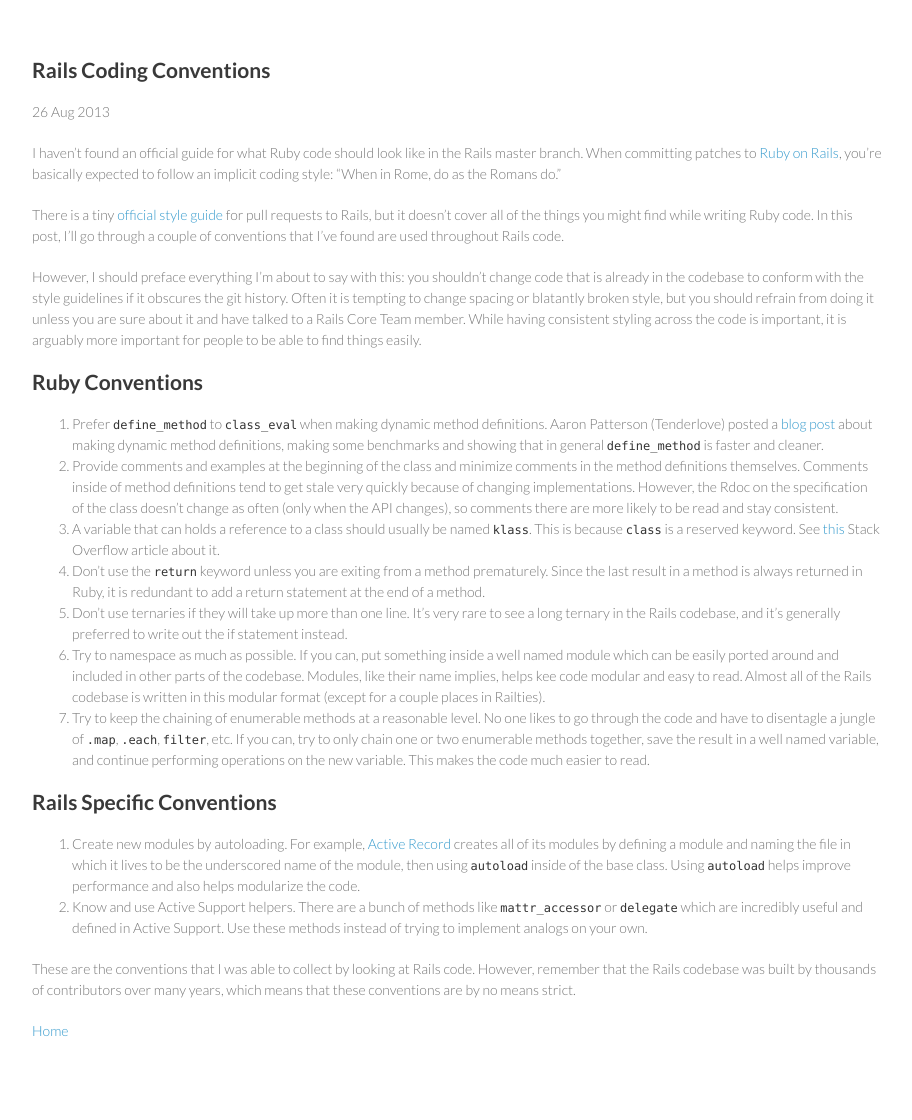
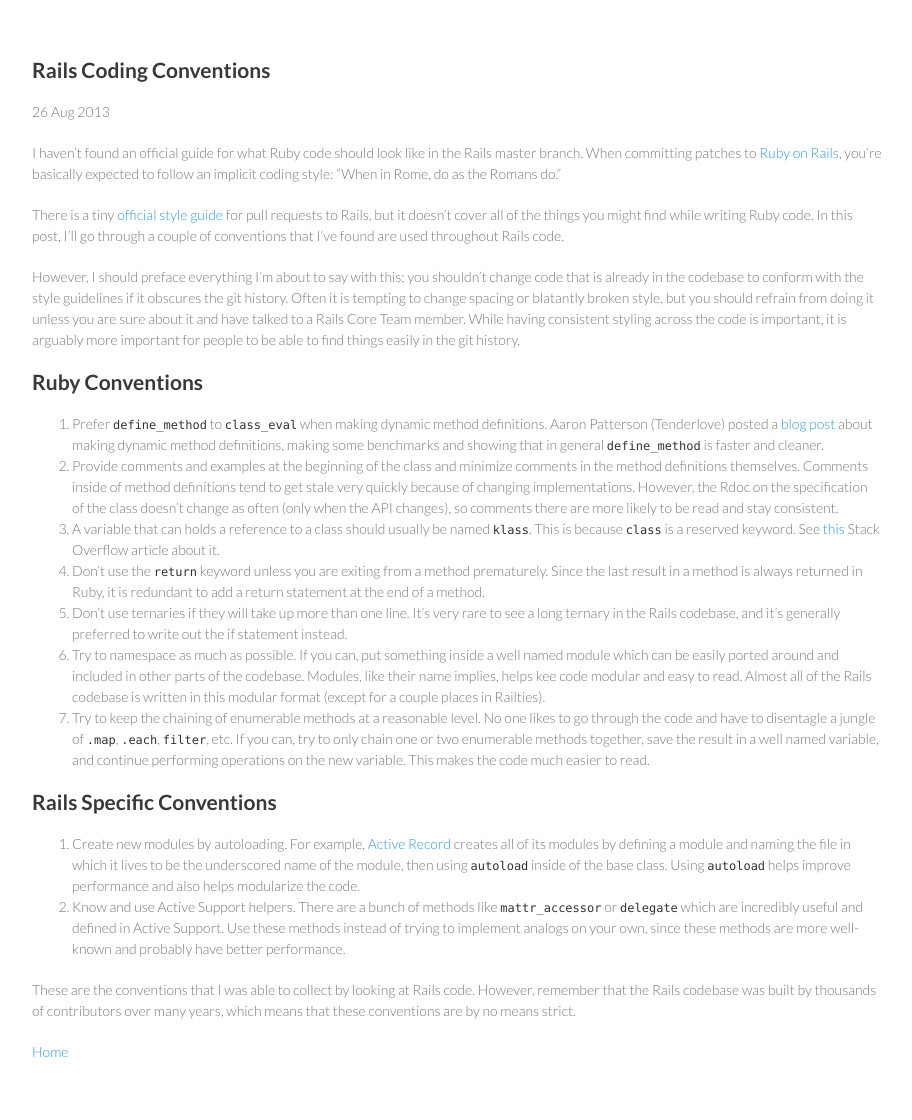
Before and after one commit to wangjohn/wangjohn.github.io, a Jekyll site: the page built from _posts/2013-08-26-rails-coding-conventions.md, in a window 1280 px wide. Shown: the whole page, without its empty margins (183-1095 px from the left). Built offline with Jekyll 4.4.1, drawn with Linux system fonts in a browser that asks for light colours; before the commit the page ends 1099 px from its top, so only the background shows below that.

Commit message:
Small changes.

```diff
--- a/_posts/2013-08-26-rails-coding-conventions.md
+++ b/_posts/2013-08-26-rails-coding-conventions.md
@@ -9,7 +9,7 @@
 
 There is a tiny [official style guide][styleguide] for pull requests to Rails, but it doesn't cover all of the things you might find while writing Ruby code. In this post, I'll go through a couple of conventions that I've found are used throughout Rails code.
 
-However, I should preface everything I'm about to say with this: you shouldn't change code that is already in the codebase to conform with the style guidelines if it obscures the git history. Often it is tempting to change spacing or blatantly broken style, but you should refrain from doing it unless you are sure about it and have talked to a Rails Core Team member. While having consistent styling across the code is important, it is arguably more important for people to be able to find things easily.
+However, I should preface everything I'm about to say with this: you shouldn't change code that is already in the codebase to conform with the style guidelines if it obscures the git history. Often it is tempting to change spacing or blatantly broken style, but you should refrain from doing it unless you are sure about it and have talked to a Rails Core Team member. While having consistent styling across the code is important, it is arguably more important for people to be able to find things easily in the git history.
 
 ## Ruby Conventions
 
@@ -24,7 +24,7 @@
 ## Rails Specific Conventions
 
 1. Create new modules by autoloading. For example, [Active Record][activerecorddef] creates all of its modules by defining a module and naming the file in which it lives to be the underscored name of the module, then using `autoload` inside of the base class. Using `autoload` helps improve performance and also helps modularize the code.
-2. Know and use Active Support helpers. There are a bunch of methods like `mattr_accessor` or `delegate` which are incredibly useful and defined in Active Support. Use these methods instead of trying to implement analogs on your own.
+2. Know and use Active Support helpers. There are a bunch of methods like `mattr_accessor` or `delegate` which are incredibly useful and defined in Active Support. Use these methods instead of trying to implement analogs on your own, since these methods are more well-known and probably have better performance.
 
 These are the conventions that I was able to collect by looking at Rails code. However, remember that the Rails codebase was built by thousands of contributors over many years, which means that these conventions are by no means strict.
 
```
